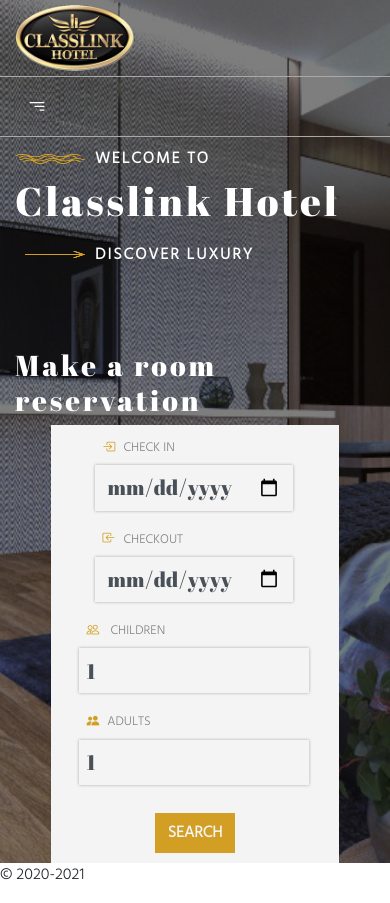
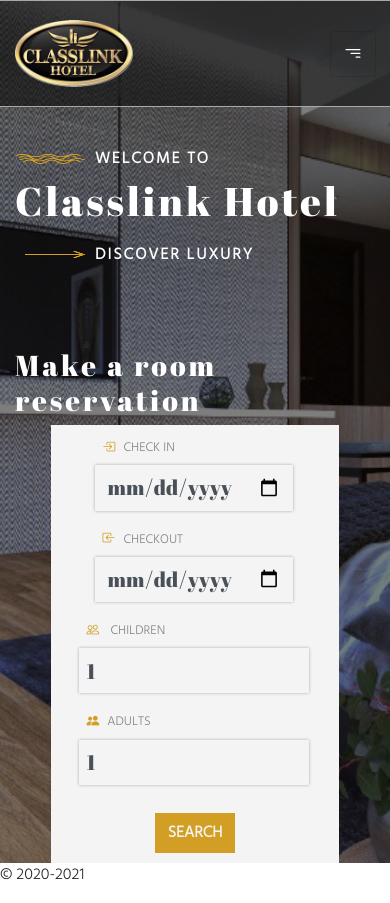
Before and after one commit to jaybarnes33/classlink, a Next.js app in the folder frontend/: page / in a window 390 px wide. Built offline with nearby package versions, Linux system fonts and the light colour scheme.

Commit message:
First commit - add main section

```diff
--- a/frontend/components/Header.js
+++ b/frontend/components/Header.js
@@ -9,6 +9,9 @@
   return (
     <header>
       <nav>
+        <Container></Container>
+      </nav>
+      <Navbar expand="lg" collapseOnSelect>
         <Container>
           <Link href="/">
             <a>
@@ -17,10 +20,6 @@
               </Navbar.Brand>
             </a>
           </Link>
-        </Container>
-      </nav>
-      <Navbar expand="lg" collapseOnSelect>
-        <Container>
           <Navbar.Toggle
             // className="form-control"
             style={{ maxWidth: "50px" }}
--- a/frontend/styles/globals.css
+++ b/frontend/styles/globals.css
@@ -30,8 +30,8 @@
 .nav-item button {
   position: absolute;
   right: 150px;
-  top: 0;
-  height: 100%;
+  top: 20%;
+  height: 60%;
   border-radius: 0;
   background-color: #d29f24;
   border: none;
@@ -58,3 +58,27 @@
 a:hover {
   text-decoration: none;
 }
+
+@media screen and (max-width: 995px) {
+  .navbar {
+    background-color: #101010a0;
+  }
+
+  .nav-item {
+    padding: 10px;
+    font-size: 1.5rem;
+  }
+
+  .navbar-collapse {
+    padding-top: 25vh;
+    min-height: 100vh;
+    text-align: center;
+  }
+
+  .navbar button {
+    position: relative;
+    right: unset;
+    top: unset;
+    padding: 12px;
+  }
+}
```
